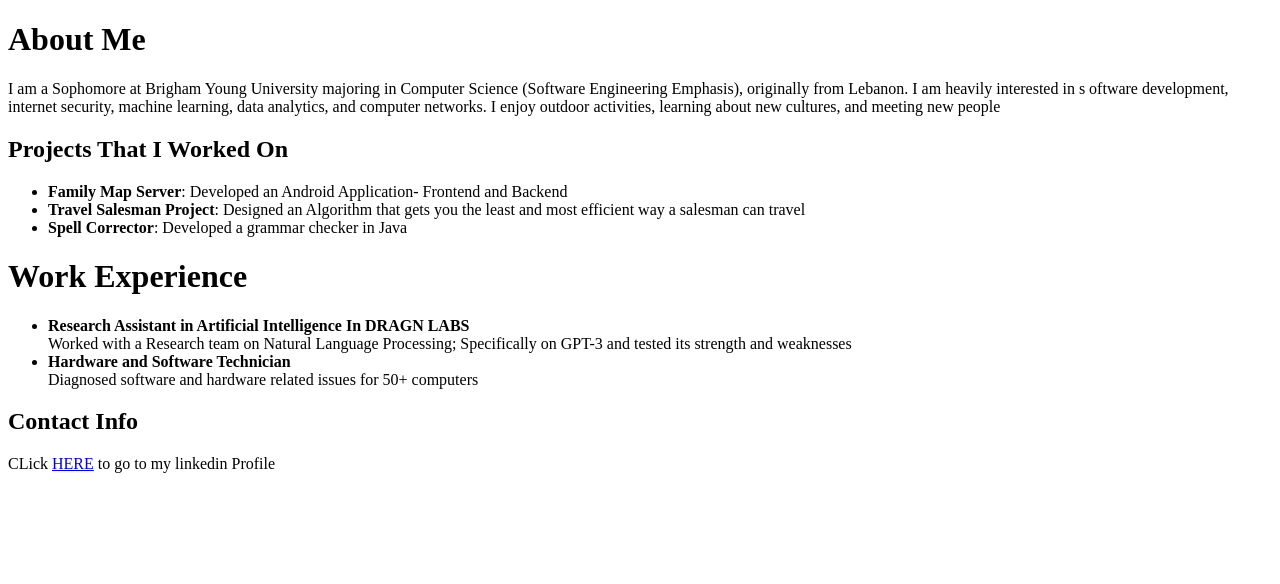
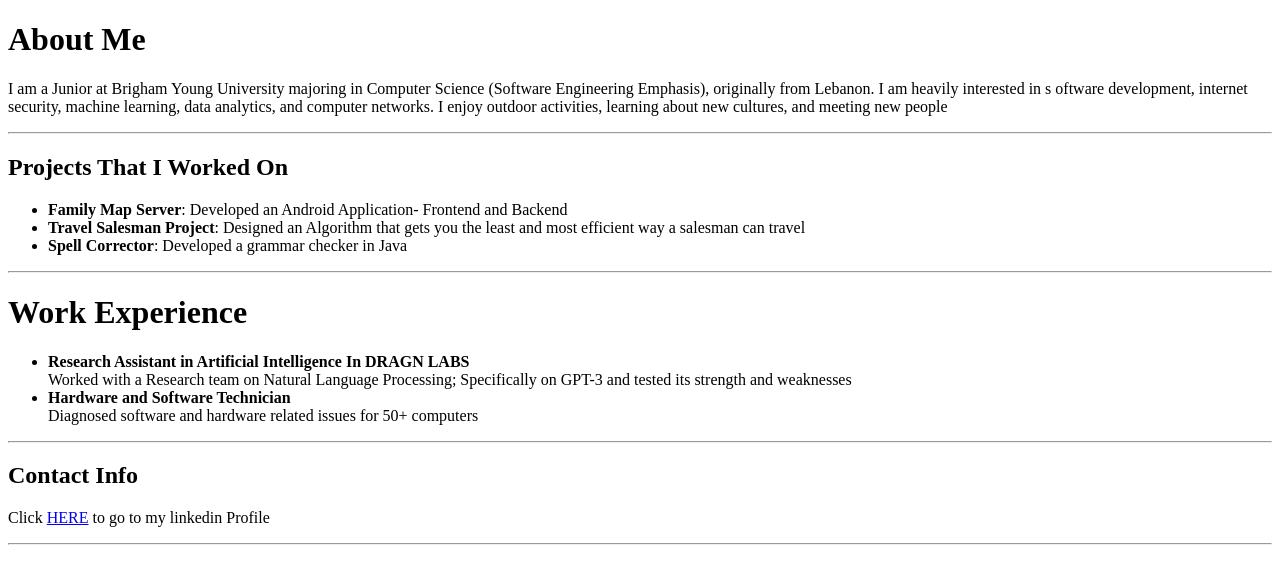
Before and after one commit to Mahmoud-I-Khalil/Portfolio, a plain HTML site: page index.html in a window 1280 px wide. Drawn offline with Linux system fonts and the light colour scheme.

Commit message:
Added new Features

```diff
--- a/index.html
+++ b/index.html
@@ -5,12 +5,15 @@
     <title>Mahmoud Portfolio</title>
   </head>
   <body>
+
     <h1>About Me</h1>
-    <p>I am a Sophomore at Brigham Young University majoring in Computer Science
+    <p>I am a Junior at Brigham Young University majoring in Computer Science
        (Software Engineering Emphasis), originally from Lebanon. I am heavily interested in s
        oftware development, internet security, machine learning,
       data analytics, and computer networks. I enjoy outdoor activities,
       learning about new cultures, and meeting new people</p>
+
+      <hr>
 
       <h2>Projects That I Worked On</h2>
       <ul>
@@ -19,6 +22,8 @@
         efficient way a salesman can travel</li>
         <li><strong>Spell Corrector</strong>: Developed a grammar checker in Java</li>
       </ul>
+
+      <hr>
 
       <h1>Work Experience</h1>
       <ul>
@@ -29,8 +34,12 @@
 
       </ul>
 
+      <hr>
+
       <h2>Contact Info</h2>
-      <p>CLick <a href="https://www.linkedin.com/in/mahmoud-khalil-9627411ba/">HERE</a> to go to my linkedin Profile</p>
+      <p>Click <a href="https://www.linkedin.com/in/mahmoud-khalil-9627411ba/">HERE</a> to go to my linkedin Profile</p>
+
+      <hr>
 
   </body>
 
```
